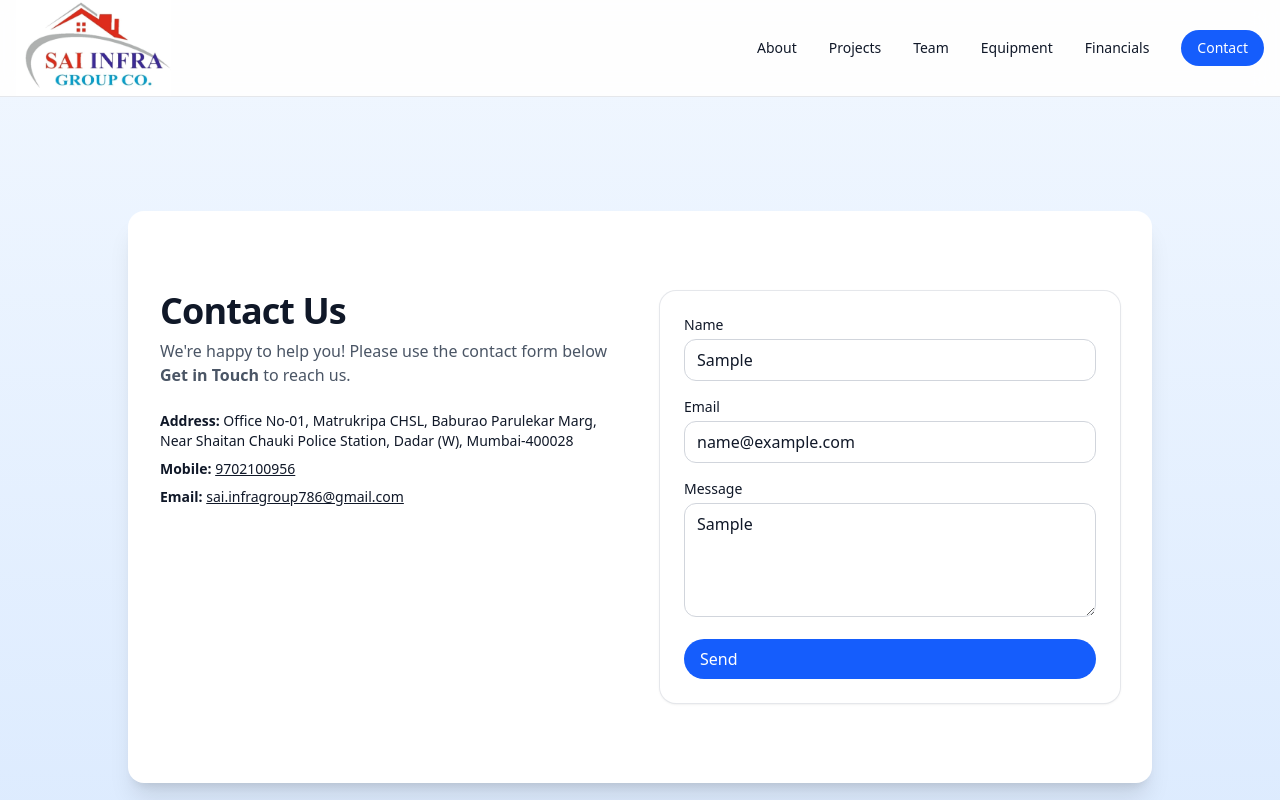
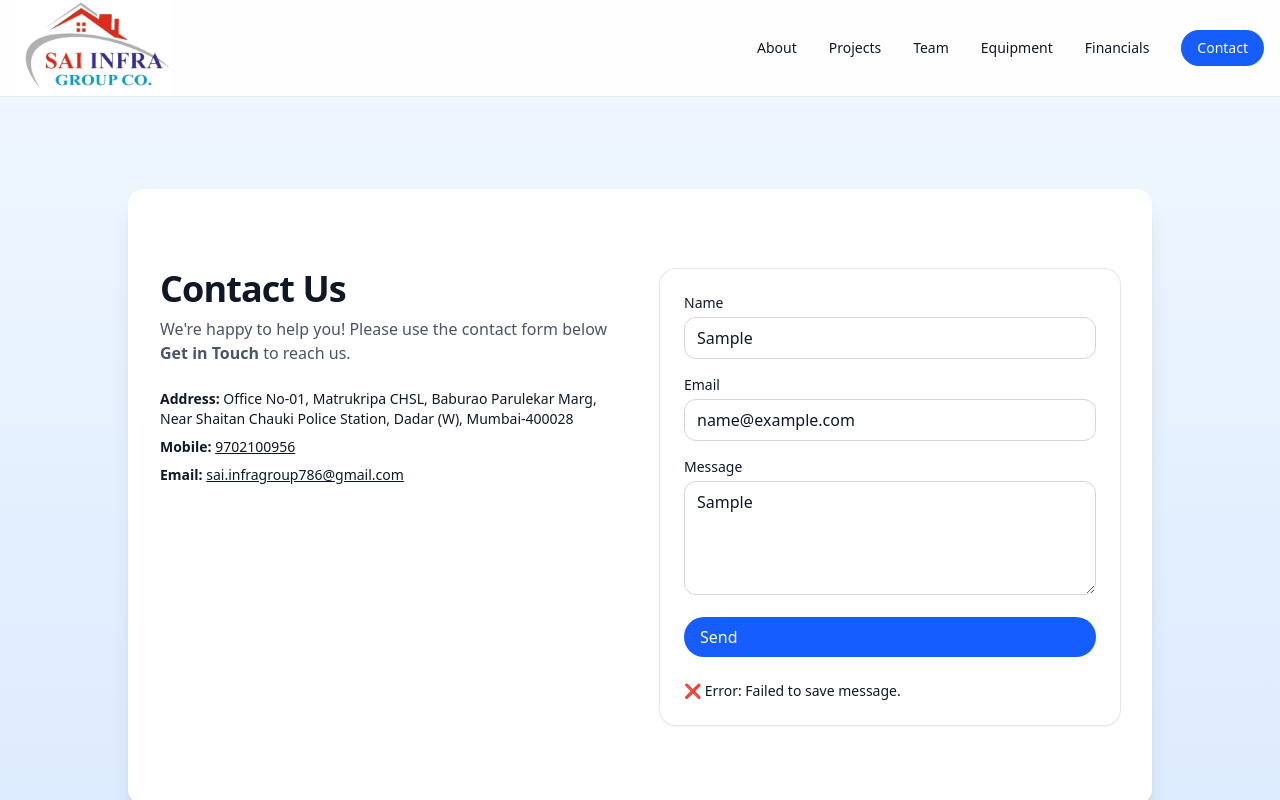
Before and after one commit to Shreyash-K-17/sai-infra-next, a Next.js app: page /contact in a window 1280 px wide. Both pictures are taken after typing "Sample", "name@example.com", "Sample" into the empty fields and a click on the button "Send". Shown: the top 800 px of the page. Built offline with nearby package versions, Linux system fonts and the light colour scheme; no server answers; the database is empty.

Commit message:
Backend updated.

```diff
--- a/app/api/contact/route.js
+++ /dev/null
@@ -1,56 +0,0 @@
-import { MongoClient } from "mongodb";
-
-// Read MongoDB URI from environment variable
-const MONGO_URI = process.env.MONGO_URI;
-
-// Connect to MongoDB
-let client;
-let clientPromise;
-
-if (!MONGO_URI) {
-  throw new Error("Please define the MONGO_URI in your .env.local");
-}
-
-if (process.env.NODE_ENV === "development") {
-  // In dev mode, use a global variable to preserve the client across hot reloads
-  if (!global._mongoClientPromise) {
-    client = new MongoClient(MONGO_URI);
-    global._mongoClientPromise = client.connect();
-  }
-  clientPromise = global._mongoClientPromise;
-} else {
-  // In production, create a new client
-  client = new MongoClient(MONGO_URI);
-  clientPromise = client.connect();
-}
-
-export async function POST(req) {
-  try {
-    const body = await req.json();
-    const { name, email, message } = body;
-
-    if (!name || !email || !message) {
-      return new Response(JSON.stringify({ error: "All fields are required." }), {
-        status: 400,
-        headers: { "Content-Type": "application/json" },
-      });
-    }
-
-    const client = await clientPromise;
-    const db = client.db("sai_infra"); // Database name
-    const collection = db.collection("contacts"); // Collection name
-
-    const result = await collection.insertOne({ name, email, message, createdAt: new Date() });
-
-    return new Response(JSON.stringify({ success: true, id: result.insertedId }), {
-      status: 201,
-      headers: { "Content-Type": "application/json" },
-    });
-  } catch (err) {
-    console.error(err);
-    return new Response(JSON.stringify({ error: "Failed to save message." }), {
-      status: 500,
-      headers: { "Content-Type": "application/json" },
-    });
-  }
-}
--- /dev/null
+++ b/app/api/contact/route.ts
@@ -0,0 +1,115 @@
+// import { MongoClient } from "mongodb";
+
+// // Read MongoDB URI from environment variable
+// const MONGO_URI = process.env.MONGO_URI;
+
+// // Connect to MongoDB
+// let client;
+// let clientPromise;
+
+// if (!MONGO_URI) {
+//   throw new Error("Please define the MONGO_URI in your .env.local");
+// }
+
+// if (process.env.NODE_ENV === "development") {
+//   // In dev mode, use a global variable to preserve the client across hot reloads
+//   if (!global._mongoClientPromise) {
+//     client = new MongoClient(MONGO_URI);
+//     global._mongoClientPromise = client.connect();
+//   }
+//   clientPromise = global._mongoClientPromise;
+// } else {
+//   // In production, create a new client
+//   client = new MongoClient(MONGO_URI);
+//   clientPromise = client.connect();
+// }
+
+// export async function POST(req) {
+//   try {
+//     const body = await req.json();
+//     const { name, email, message } = body;
+
+//     if (!name || !email || !message) {
+//       return new Response(JSON.stringify({ error: "All fields are required." }), {
+//         status: 400,
+//         headers: { "Content-Type": "application/json" },
+//       });
+//     }
+
+//     const client = await clientPromise;
+//     const db = client.db("sai_infra"); // Database name
+//     const collection = db.collection("contacts"); // Collection name
+
+//     const result = await collection.insertOne({ name, email, message, createdAt: new Date() });
+
+//     return new Response(JSON.stringify({ success: true, id: result.insertedId }), {
+//       status: 201,
+//       headers: { "Content-Type": "application/json" },
+//     });
+//   } catch (err) {
+//     console.error(err);
+//     return new Response(JSON.stringify({ error: "Failed to save message." }), {
+//       status: 500,
+//       headers: { "Content-Type": "application/json" },
+//     });
+//   }
+// }
+
+
+
+
+// app/api/contact/route.ts
+import { MongoClient } from "mongodb";
+
+const MONGO_URI = process.env.MONGO_URI;
+if (!MONGO_URI) throw new Error("Please define MONGO_URI in .env");
+
+// Global type-safe client for dev
+declare global {
+  var _mongoClientPromise: Promise<MongoClient> | undefined;
+}
+
+let client: MongoClient;
+let clientPromise: Promise<MongoClient>;
+
+if (process.env.NODE_ENV === "development") {
+  if (!global._mongoClientPromise) {
+    client = new MongoClient(MONGO_URI);
+    global._mongoClientPromise = client.connect();
+  }
+  clientPromise = global._mongoClientPromise;
+} else {
+  client = new MongoClient(MONGO_URI);
+  clientPromise = client.connect();
+}
+
+export async function POST(req: Request) {
+  try {
+    const body = await req.json();
+    const { name, email, message } = body;
+
+    if (!name || !email || !message) {
+      return new Response(JSON.stringify({ error: "All fields are required." }), {
+        status: 400,
+        headers: { "Content-Type": "application/json" },
+      });
+    }
+
+    const client = await clientPromise;
+    const db = client.db("sai_infra");
+    const collection = db.collection("contacts");
+
+    const result = await collection.insertOne({ name, email, message, createdAt: new Date() });
+
+    return new Response(JSON.stringify({ success: true, id: result.insertedId }), {
+      status: 201,
+      headers: { "Content-Type": "application/json" },
+    });
+  } catch (err) {
+    console.error(err);
+    return new Response(JSON.stringify({ error: "Failed to save message." }), {
+      status: 500,
+      headers: { "Content-Type": "application/json" },
+    });
+  }
+}
--- a/app/contact/page.tsx
+++ b/app/contact/page.tsx
@@ -1,16 +1,54 @@
 "use client";
 
+import { useState } from "react";
 import Navbar from "@/components/Navbar";
 import Footer from "@/components/Footer";
-
 import { company } from "@/lib/data";
 
 export default function ContactPage() {
+  const [loading, setLoading] = useState(false);
+  const [status, setStatus] = useState<string | null>(null);
+
+  const handleSubmit = async (e: React.FormEvent<HTMLFormElement>) => {
+    e.preventDefault();
+    setStatus(null);
+    setLoading(true);
+
+    const form = e.currentTarget;
+    const formData = new FormData(form);
+
+    const name = formData.get("name") as string;
+    const email = formData.get("email") as string;
+    const message = formData.get("message") as string;
+
+    try {
+      const res = await fetch("/api/contact", {
+        method: "POST",
+        headers: { "Content-Type": "application/json" },
+        body: JSON.stringify({ name, email, message }),
+      });
+
+      if (res.ok) {
+        setStatus("✅ Message sent successfully!");
+        form.reset();
+      } else {
+        const errorData = await res.json();
+        setStatus(`❌ Error: ${errorData.error || "Something went wrong!"}`);
+      }
+    } catch (err) {
+      console.error(err);
+      setStatus("⚠️ Server error. Please try again later.");
+    } finally {
+      setLoading(false);
+    }
+  };
+
   return (
     <>
       <Navbar />
       <div className="min-h-screen w-full flex flex-col justify-between items-center bg-gradient-to-b from-blue-50 to-blue-100 px-4">
         <main className="section container max-w-5xl grid md:grid-cols-2 gap-10 items-start bg-white shadow-xl rounded-2xl p-8 my-auto">
+
           {/* Contact info */}
           <div>
             <h1 className="section-title">Contact Us</h1>
@@ -38,39 +76,11 @@ export default function ContactPage() {
           </div>
 
           {/* Contact form */}
-          <form
-  className="card p-6 grid gap-4"
-  onSubmit={async (e) => {
-    e.preventDefault();
-    const form = e.target as HTMLFormElement;
-    const name = (form[0] as HTMLInputElement).value;
-    const email = (form[1] as HTMLInputElement).value;
-    const message = (form[2] as HTMLTextAreaElement).value;
-
-    try {
-      const res = await fetch("/api/contact", {
-        method: "POST",
-        headers: { "Content-Type": "application/json" },
-        body: JSON.stringify({ name, email, message }),
-      });
-
-      const data = await res.json();
-      if (res.ok) {
-        alert("Message sent! Thank you for contacting us.");
-        form.reset();
-      } else {
-        alert(data.error || "Something went wrong.");
-      }
-    } catch (err) {
-      console.error(err);
-      alert("Failed to send message.");
-    }
-  }}
->
-
+          <form className="card p-6 grid gap-4" onSubmit={handleSubmit}>
             <div>
               <label className="block text-sm font-medium">Name</label>
               <input
+                name="name"
                 required
                 className="mt-1 w-full rounded-xl border border-gray-300 px-3 py-2"
                 placeholder="Your name"
@@ -80,6 +90,7 @@ export default function ContactPage() {
               <label className="block text-sm font-medium">Email</label>
               <input
                 type="email"
+                name="email"
                 required
                 className="mt-1 w-full rounded-xl border border-gray-300 px-3 py-2"
                 placeholder="you@example.com"
@@ -88,19 +99,26 @@ export default function ContactPage() {
             <div>
               <label className="block text-sm font-medium">Message</label>
               <textarea
+                name="message"
                 required
                 rows={4}
                 className="mt-1 w-full rounded-xl border border-gray-300 px-3 py-2"
                 placeholder="Your message..."
               />
             </div>
-            <button type="submit" className="btn btn-primary">
-              Send
+            <button
+              type="submit"
+              className="btn btn-primary"
+              disabled={loading}
+            >
+              {loading ? "Sending..." : "Send"}
             </button>
+            {status && <p className="text-sm mt-2">{status}</p>}
           </form>
+
         </main>
       </div>
-      <Footer compact/>
+      <Footer compact />
     </>
   );
 }
```
